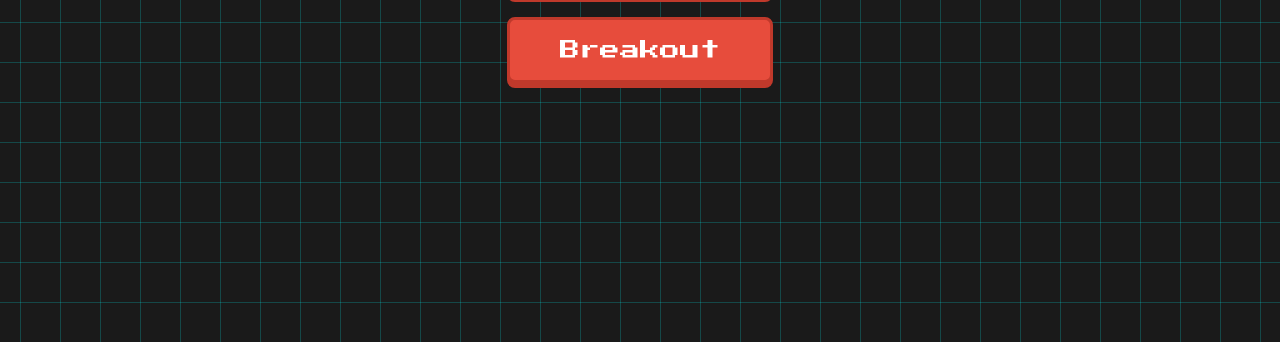
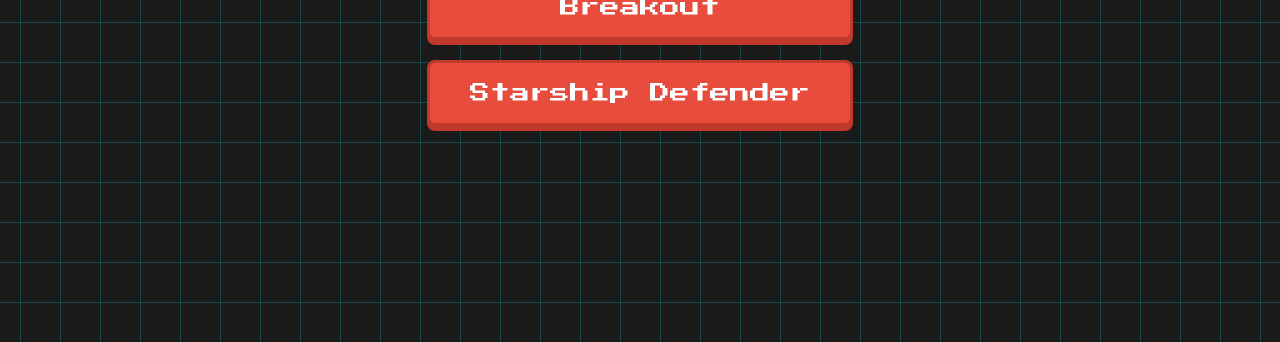
Before and after one commit to levaneza-ggce/dino-game, a plain HTML site: page index.html in a window 1280 px wide. Shown: the part 458-800 px from the top of the page. Drawn offline with Linux system fonts and the light colour scheme.

Commit message:
Add Starship Defender game and update menu

```diff
--- a/index.html
+++ b/index.html
@@ -96,6 +96,7 @@
     <div class="game-selection">
         <a href="dino.html" class="game-link">Dino Game</a>
         <a href="breakout.html" class="game-link">Breakout</a>
+        <a href="starship.html" class="game-link">Starship Defender</a>
     </div>
 </body>
 </html>
```
